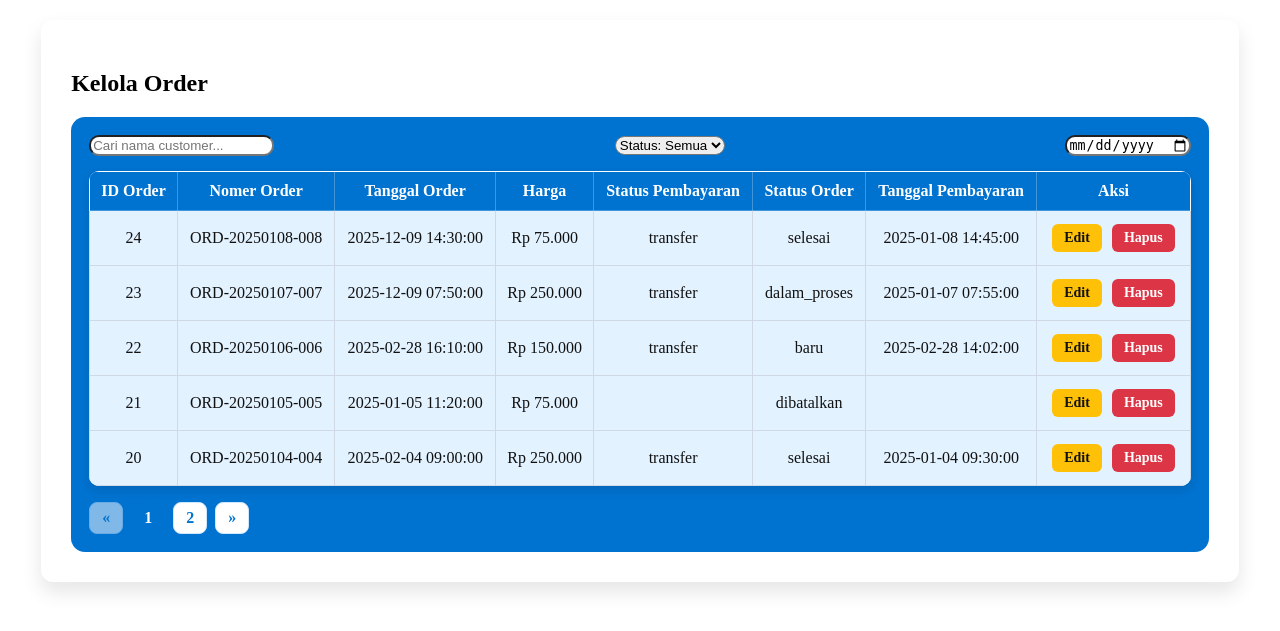
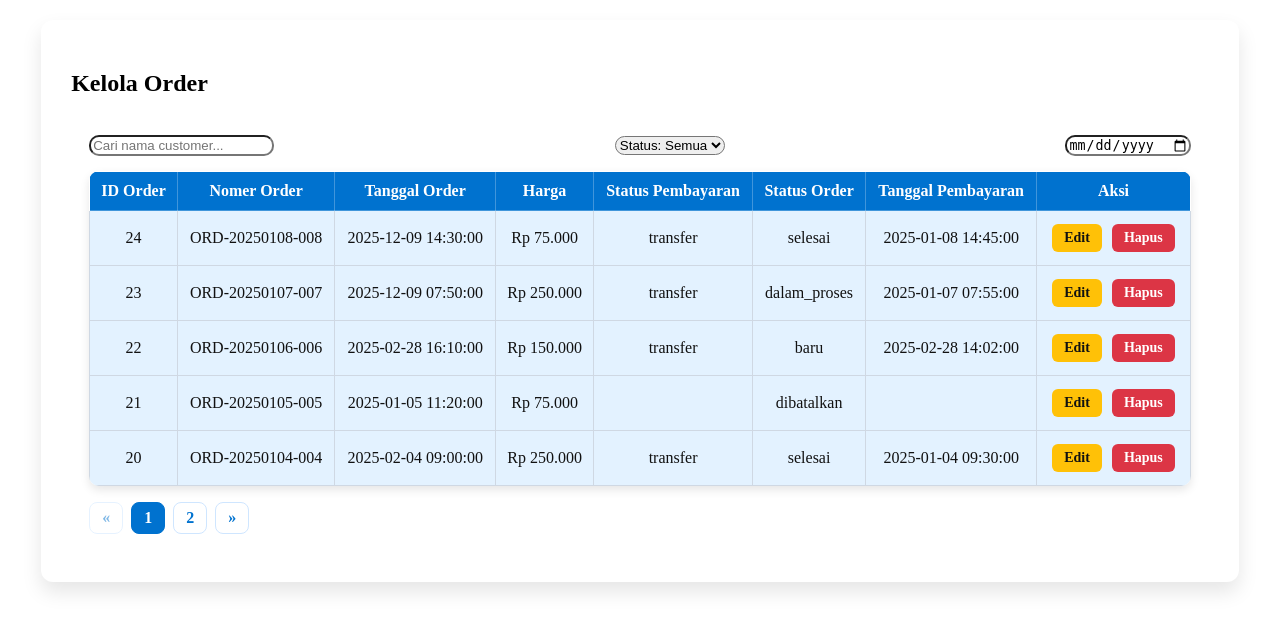
Before and after one commit to Merinkp18/Cleanify, a PHP site: page /Frontend/Admin/order/order.php in a window 1280 px wide. Shown: the top 631 px of the page. Run offline with PHP 8.4, Linux system fonts and the light colour scheme; a user stored in the database is signed in; data comes from the database, SQL or seed files in the repository.

Commit message:
Update order.php

```diff
--- a/Frontend/Admin/order/order.php
+++ b/Frontend/Admin/order/order.php
@@ -24,7 +24,7 @@ $totalPages = max(1, (int)ceil($total / $limit));
   }
 
   .order-box{
-    background: #0072CF;
+
     border-radius: 14px;
     padding: 18px;
     margin-top: 18px;
```
